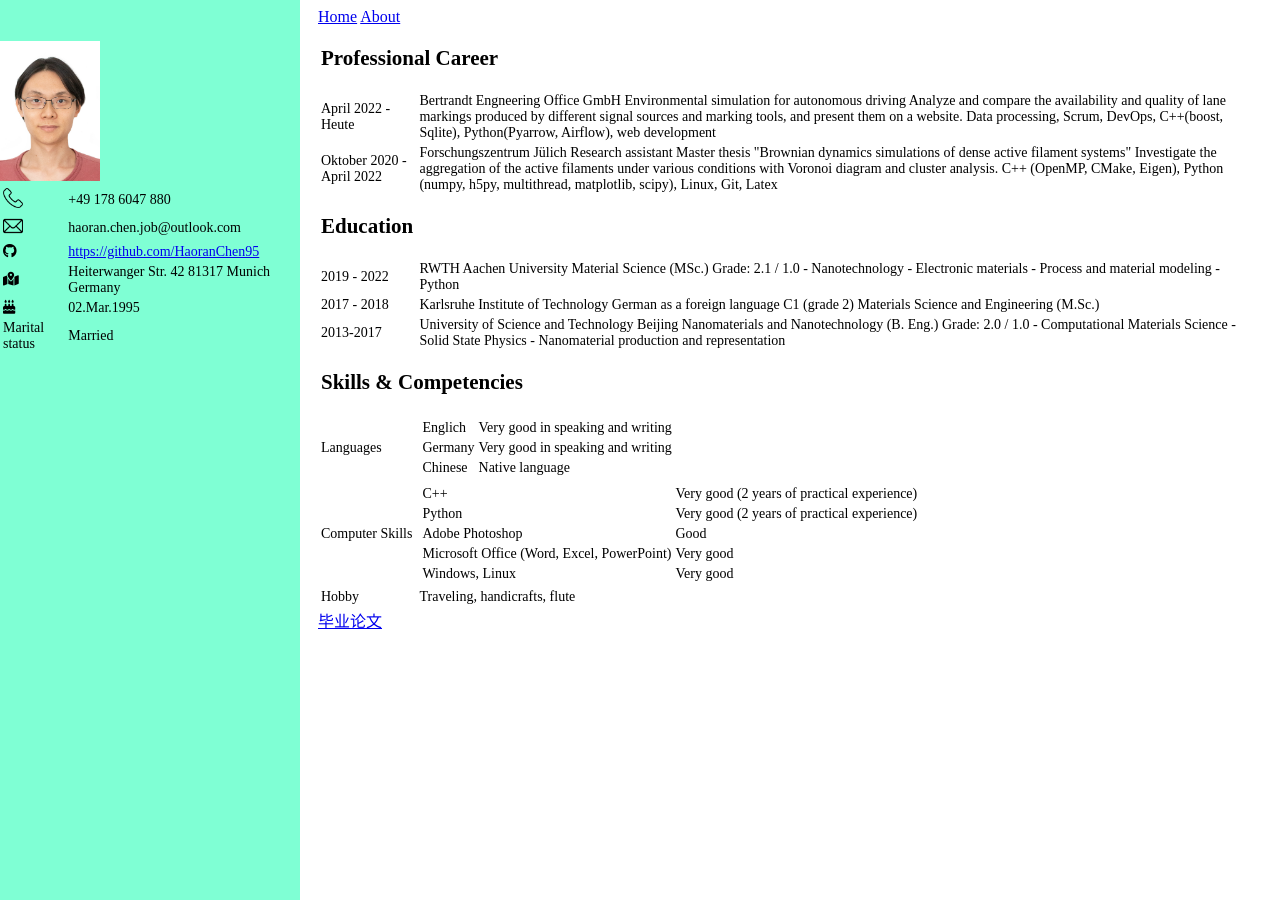
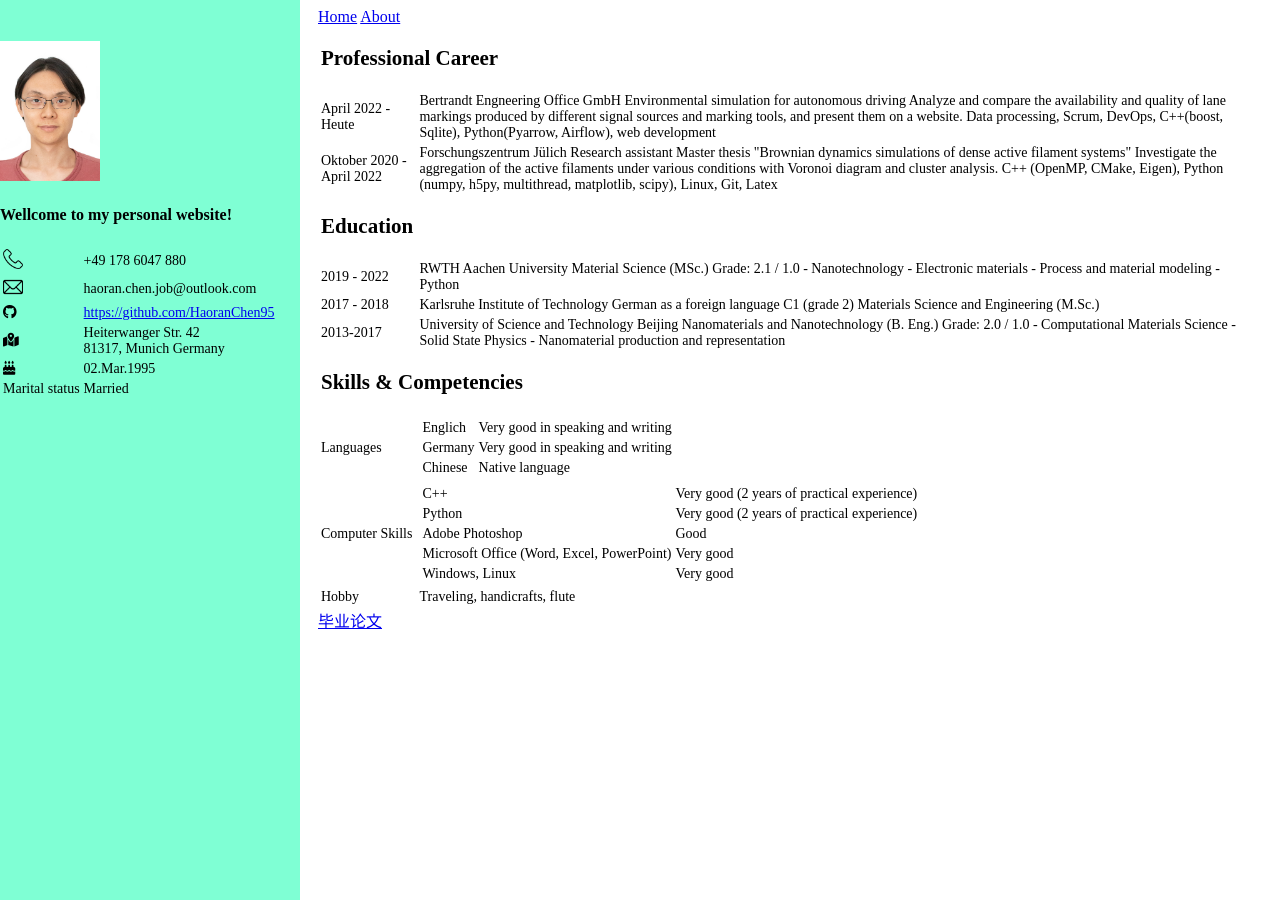
Before and after one commit to HaoranChen95/Resume, a Jekyll site: the page built from docs/index.md, in a window 1280 px wide. Built offline with Jekyll 4.4.1, drawn with Linux system fonts in a browser that asks for light colours; nearby versions of some CDN libraries.

```diff
--- a/docs/_includes/personal_info.html
+++ b/docs/_includes/personal_info.html
@@ -1,6 +1,7 @@
 <div class="right">
   <h4>{{page.my_name}}</h4>
   <img src="imgs/portrait.jpg" width="100">
+  <h4>Wellcome to my personal website!</h4>
   <table>
     <tr>
       <td><img src="imgs/icon/telephone.png" width="20"></td>
@@ -16,9 +17,11 @@
     </tr>
     <tr>
       <td><i class="fa-solid fa-map-location-dot"></i></td>
-      <td>Heiterwanger Str. 42
-        81317 Munich
-        Germany</td>
+      <td>
+        Heiterwanger Str. 42<br>
+        81317, Munich
+        Germany
+      </td>
     </tr>
     <tr>
       <td><i class="fa-solid fa-cake-candles"></i></td>
```
Also changed, not shown: README.md, 1 other file.
